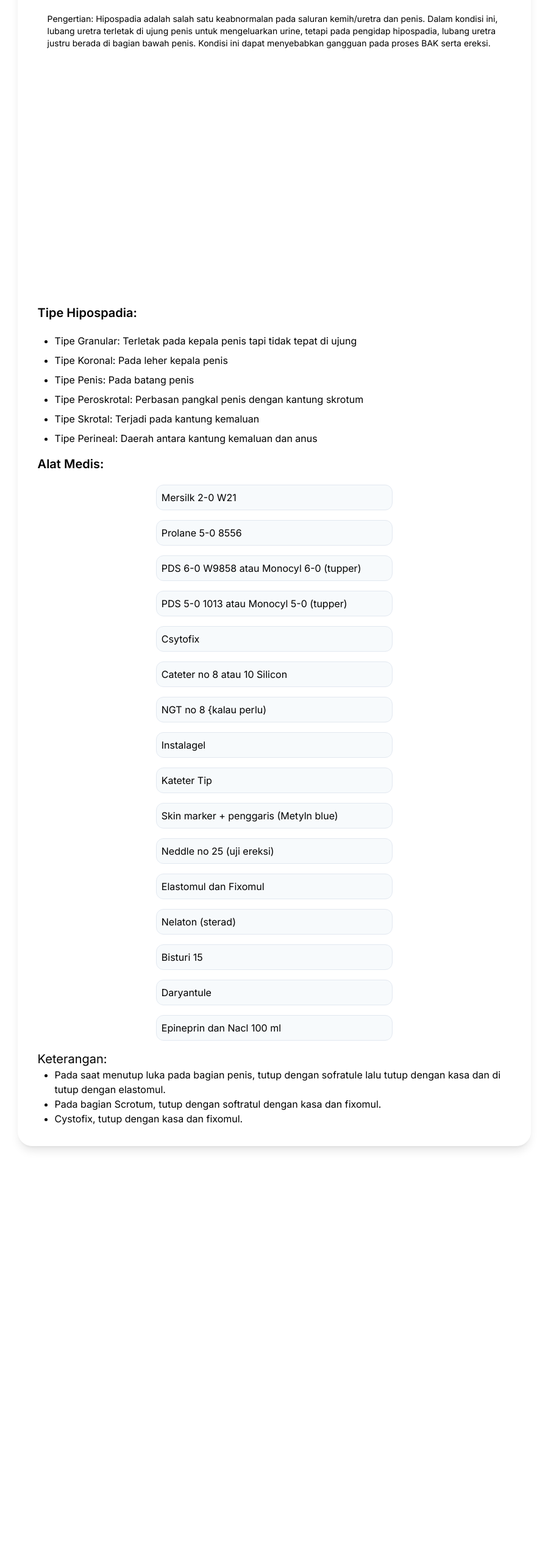
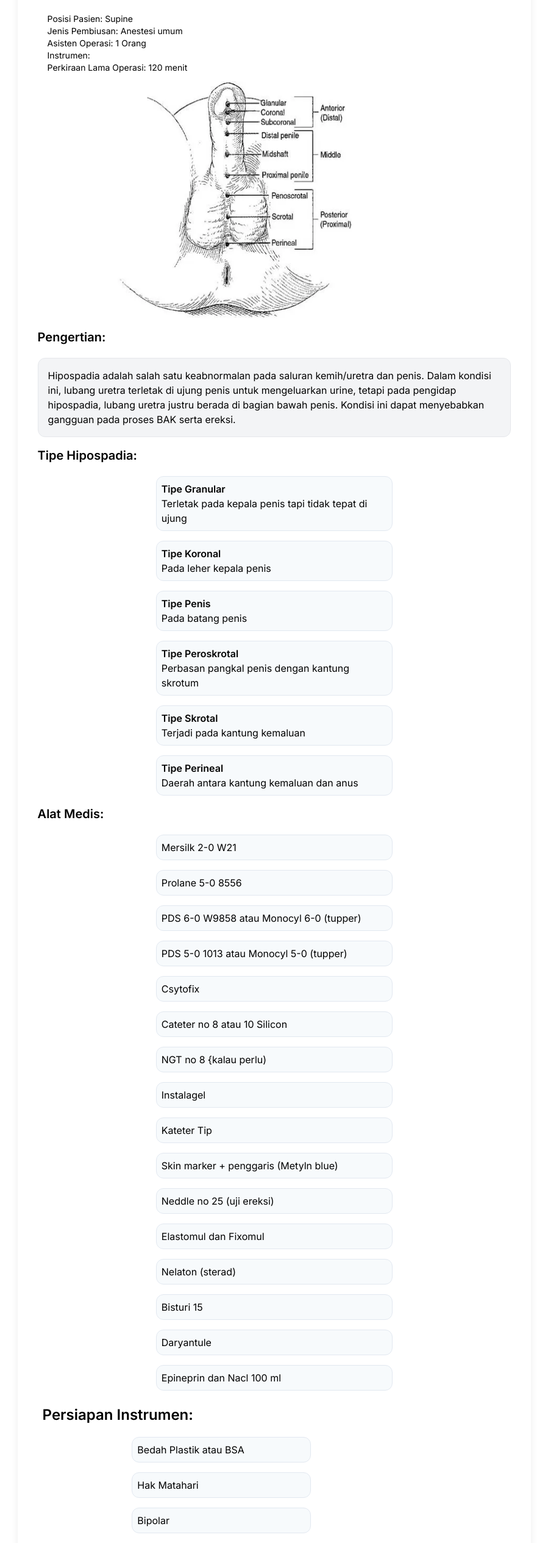
Before and after one commit to lambangws21/cbook, a Next.js app: page /reinaldi/uretroplasty in a window 1280 px wide. Shown: the part 182-2713 px from the top of the page at 61% size, without its empty margins (190-1089 px from the left). Before the commit the page ends 2078 px from the top, so only its background shows below. Built offline with nearby package versions, Linux system fonts and the light colour scheme.

Commit message:
mengubah ukuran icons

```diff
--- a/src/app/page.tsx
+++ b/src/app/page.tsx
@@ -6,7 +6,7 @@ export default function Home() {
   return (
     <div>
       <main className="bg-white min-h-screen p-8">
-        {/* <header className="text-center my-8">
+        <header className="text-center my-8">
           <h1 className="text-4xl font-bold text-green-600">
             Kamar Bedah OK Carolus
           </h1>
@@ -105,7 +105,7 @@ export default function Home() {
           </ul>
         </section>
 
-        <section className="my-16">
+        {/* <section className="my-16">
           <h2 className="text-3xl font-bold text-gray-700">Hubungi Kami</h2>
           <p className="mt-4 text-gray-600">
             Untuk informasi lebih lanjut atau konsultasi, silakan hubungi kami
@@ -121,7 +121,7 @@ export default function Home() {
             <strong>Alamat:</strong> Jl. Mawar No. 10, Jakarta
           </p>
         </section> */}
-        <JadwalOperasi/>
+
       </main>
 
       <footer className="text-center my-8">
--- a/src/app/reinaldi/uretroplasty/data.json
+++ b/src/app/reinaldi/uretroplasty/data.json
@@ -7,7 +7,6 @@
     "asistenOperasi": "1 Orang",
     "Instrumen": "1 orang",
     "perkiraanLamaTindakan": "120 menit",
-    "hipospadiaImage": "/img/hypospadias1.webp",
     "tipeHipospadia": [
       {
         "type": "Tipe Granular",
--- a/src/app/reinaldi/uretroplasty/page.tsx
+++ b/src/app/reinaldi/uretroplasty/page.tsx
@@ -2,40 +2,69 @@
 import { useState, useEffect } from 'react';
 import Image from 'next/image';
 import mockData from './data.json';
-import Card from '../../../components/card';
-import { tindakanHipospadia } from '../../libs/operation';
+import hipospadiaImage from '../img/hypospadias1.webp';
+import Card from "../../../components/card";
 
-const HipospadiaPhenoskrotal: React.FC = () => {
-    const [laporan, setLaporan] = useState<tindakanHipospadia | null>(null);
+interface TipeHipospadia {
+  type: string;
+  description: string;
+}
+
+interface LaporanOperasi {
+  namaTindakan: string;
+  pengertian: string;
+  posisiPasien: string;
+  jenisPembiusan: string;
+  asistenOperasi: string;
+  instrumen: string;
+  perkiraanLamaTindakan: string;
+  hipospadiaImage: string;
+  tipeHipospadia: TipeHipospadia[];
+  alatMedis: string[];
+  persiapanInstrumen: string[];
+  tindakan: string[];
+}
+
+const KneeAclRecons: React.FC = () => {
+    const [laporan, setLaporan] = useState<LaporanOperasi | null>(null);
 
     useEffect(() => {
-        setLaporan(mockData.laporanOperasi);
+        setLaporan(mockData.laporanOperasi as unknown as LaporanOperasi);
     }, []);
-
-    if (!laporan) {
-        return <div>Loading...</div>;
-    }
 
     return (
         <Card>
             <div className="text-start">
                 <h1 className="mb-6 xs:text-4xl xs:text-center xs:font-semibold text-center">
-                    {laporan.namaTindakan}
+                    {laporan?.namaTindakan}
                 </h1>
                 <div className="ml-4 mb-3 xs:text-sm">
-                    <p>Pengertian: {laporan.pengertian}</p>
+                    <p>Posisi Pasien: {laporan?.posisiPasien}</p>
+                    <p>Jenis Pembiusan: {laporan?.jenisPembiusan}</p>
+                    <p>Asisten Operasi: {laporan?.asistenOperasi}</p>
+                    <p>Instrumen: {laporan?.instrumen}</p>
+                    <p>Perkiraan Lama Operasi: {laporan?.perkiraanLamaTindakan}</p>
                 </div>
-                <div className="mb-4 flex justify-center w-[690px] h-[390px]">
-                    {/* <Image src={laporan.hipospadiaImage} alt="hipospadia" className="hover:scale-150 duration-700 w-96 -ml-11" /> */}
+                <div className='mb-4 flex justify-center w-[690px] h-[390px]'>
+                    <Image src={hipospadiaImage} alt="Hipospadia" className="hover:scale-150 duration-700 w-96 -ml-11" />
+                </div>
+                <div className="mb-4">
+                    <h2 className="text-2xl font-semibold xs:text-xl mb-5">
+                        Pengertian:
+                    </h2>
+                    <p className="bg-gray-100 p-4 border rounded-xl">
+                        {laporan?.pengertian}
+                    </p>
                 </div>
                 <div className="mb-4">
                     <h2 className="text-2xl font-semibold xs:text-xl mb-5">
                         Tipe Hipospadia:
                     </h2>
-                    <ul className="list-disc ml-7 mb-4">
-                        {laporan.tipeHipospadia.map((item, index) => (
-                            <li key={index} className="mb-2">
-                                {item.type}: {item.description}
+                    <ul className="flex flex-wrap gap-4 justify-center">
+                        {laporan?.tipeHipospadia.map((item, index) => (
+                            <li key={index} className="bg-gray-100 p-2 border rounded-xl w-1/3 hover:bg-green-300 custom-list-item">
+                                <p className="font-semibold">{item.type}</p>
+                                <p>{item.description}</p>
                             </li>
                         ))}
                     </ul>
@@ -45,25 +74,40 @@ const HipospadiaPhenoskrotal: React.FC = () => {
                         Alat Medis:
                     </h2>
                     <ul className="flex flex-wrap gap-4 justify-center">
-                        {laporan.alatMedis.map((item, index) => (
-                            <li
-                                key={index}
-                                className="bg-gray-100 p-2 border rounded-xl w-1/3 hover:bg-green-300 custom-list-item"
-                            >
+                        {laporan?.alatMedis.map((item, index) => (
+                            <li key={index} className="bg-gray-100 p-2 border rounded-xl w-1/3 hover:bg-green-300 custom-list-item">
                                 {item}
                             </li>
                         ))}
                     </ul>
                 </div>
-                <h2 className="text-xl">Keterangan:</h2>
-                <ul className="list-disc ml-7">
-                    {laporan.tindakan.map((item, index) => (
-                        <li key={index}>{item}</li>
-                    ))}
-                </ul>
+                <div className="mb-4 flex items-center p-2">
+                    <div>
+                        <h2 className="text-2xl font-semibold mb-5">Persiapan Instrumen:</h2>
+                        <ul className="flex flex-wrap gap-4 justify-center">
+                            {laporan?.persiapanInstrumen.map((item, index) => (
+                                <li key={index} className="bg-gray-100 p-2 border rounded-xl w-1/3 hover:bg-green-300 custom-list-item">
+                                    {item}
+                                </li>
+                            ))}
+                        </ul>
+                    </div>
+                </div>
+                <div className="mb-5 flex gap-4">
+                    <div>
+                        <h2 className="text-2xl font-semibold">Langkah-langkah Operasi:</h2>
+                        <ul className="list-disc ml-7 mb-4">
+                            {laporan?.tindakan.map((item, index) => (
+                                <li key={index} className="mb-2">
+                                    {item}
+                                </li>
+                            ))}
+                        </ul>
+                    </div>
+                </div>
             </div>
         </Card>
     );
 };
 
-export default HipospadiaPhenoskrotal;
+export default KneeAclRecons;
--- a/src/components/formcomponents/surgicalprocedure.tsx
+++ b/src/components/formcomponents/surgicalprocedure.tsx
@@ -6,6 +6,7 @@ import FormField from "./formfield";
 import CheckboxField from "./checkboxfield";
 import Header from "./header";
 import Footer from "./footer";
+import Card from "../card";
 
 const SurgicalProcedureForm: React.FC = () => {
   const { formData, setFormData } = useFormState();
@@ -31,6 +32,8 @@ const SurgicalProcedureForm: React.FC = () => {
   };
 
   return (
+    <Card>
+
     <form className="max-w-5xl sm:w-screen sm:p-1 mx-auto p-6 bg-white rounded shadow-md lg:min-w-full lg:p-5 ">
       <Header />
       <div className="relative grid gap-4 sm:leading-tight sm:bg-yellow-50 sm:p-2 sm:text-start sm:justify-start ">
@@ -712,6 +715,7 @@ const SurgicalProcedureForm: React.FC = () => {
       </div>
       <Footer />
     </form>
+    </Card>
   );
 };
 
--- a/src/components/navbar/navbar.tsx
+++ b/src/components/navbar/navbar.tsx
@@ -3,7 +3,7 @@
 import { useEffect, useState } from "react";
 import Link from "next/link";
 import { usePathname } from 'next/navigation'; // Import usePathname
-import { Activity, BookCheck, PencilLine, Handshake } from "lucide-react";
+import { Activity,HomeIcon, BookCheck, PencilLine, Handshake } from "lucide-react";
 import UserItems from "../useritems/useritems";
 
 const menuList = [
@@ -11,24 +11,29 @@ const menuList = [
     group: "General",
     items: [
       {
+        link: "/",
+        text: "",
+        icon: <HomeIcon className="h-4 w-4"/>,
+      },
+      {
         link: "/pages/serahterima",
         text: "Serah Terima",
-        icon: <Handshake />,
+        icon: <Handshake className="h-4 w-4" />,
       },
       {
         link: "/diagnosaview",
         text: "Diagnosa",
-        icon: <Activity />,
+        icon: <Activity className="h-4 w-4"/>,
       },
       {
         link: "/pages/textgenerate",
         text: "Text Generator",
-        icon: <PencilLine />,
+        icon: <PencilLine className="h-4 w-4 p-0"/>,
       },
       {
         link: "/pages/operasi",
         text: "CBook",
-        icon: <BookCheck />,
+        icon: <BookCheck className="h-4 w-4 p-0"/>,
       },
     ],
   },
```
Also changed, not shown: 1 other file (tests, documents, lock files or other folders).
